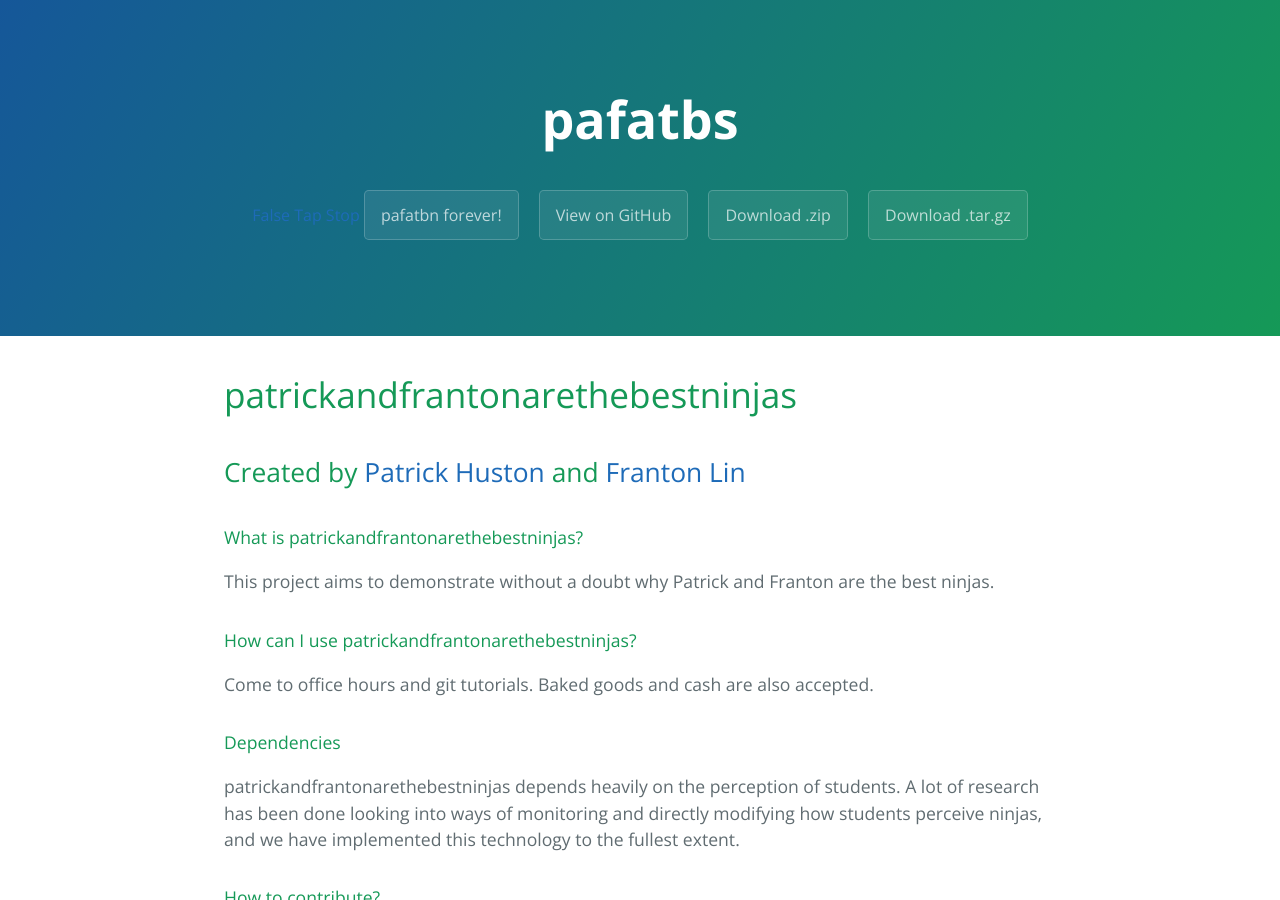
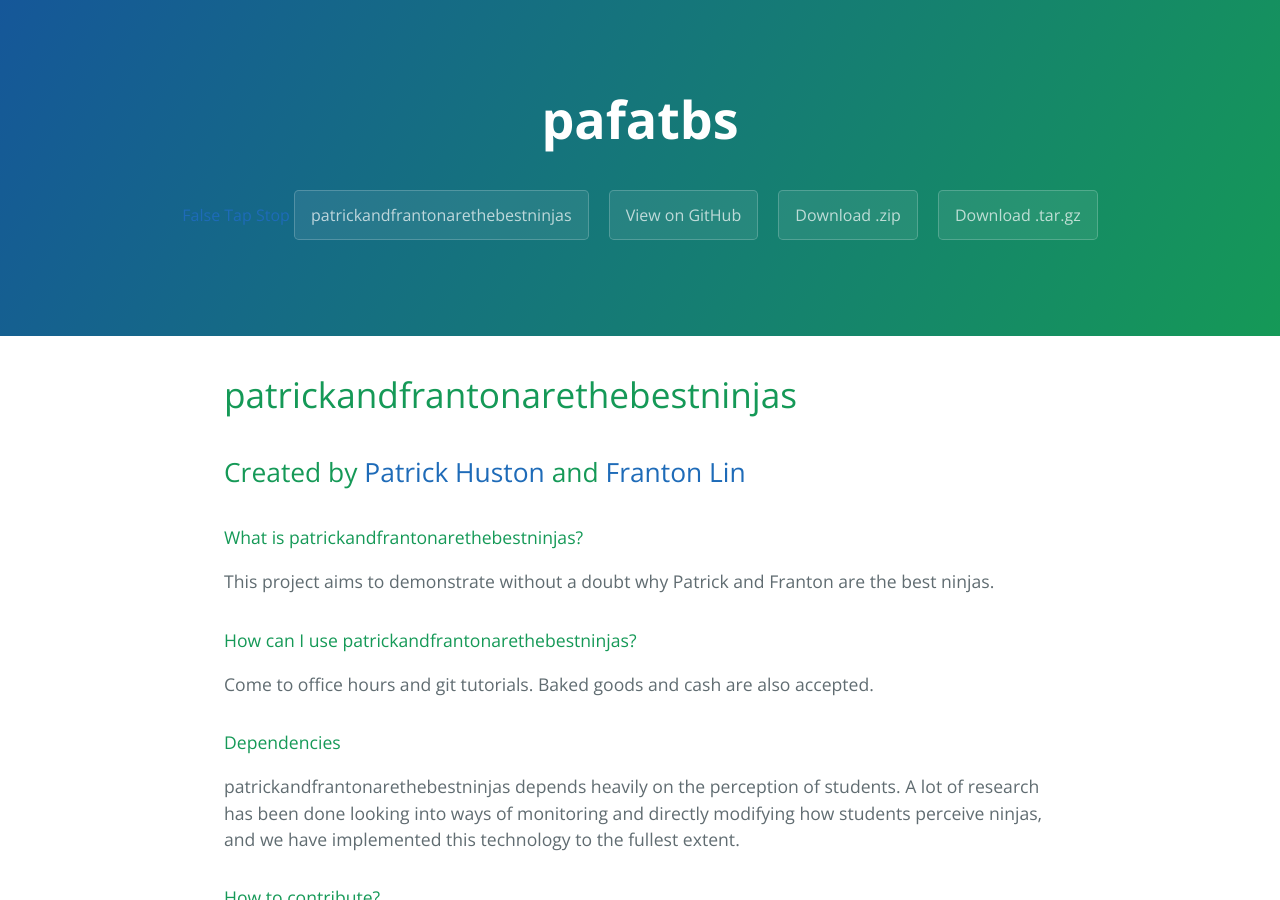
Before and after one commit to inakizi/inakizi.github.io, a Jekyll site: the page built from index.md, in a window 1280 px wide and 900 px high. Built offline with Jekyll 4.4.1, drawn with Linux system fonts in a browser that asks for light colours; our own code applies the rules of GitHub Pages for plain Markdown files.

Commit message:
Small Test Changes

```diff
--- a/index.md
+++ b/index.md
@@ -1,5 +1,4 @@
 ---
-title: pafatbn forever!
 layout: template
 filename: index
 ---
```
